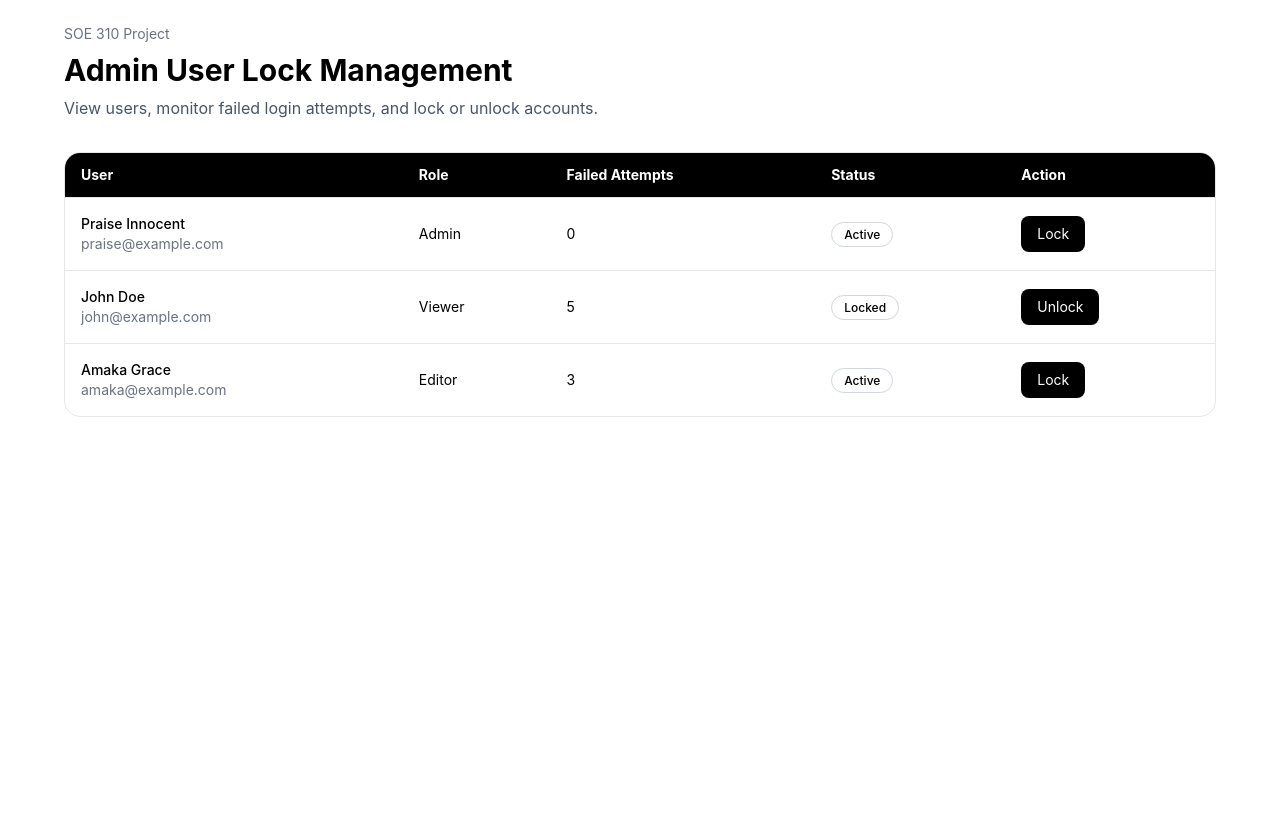
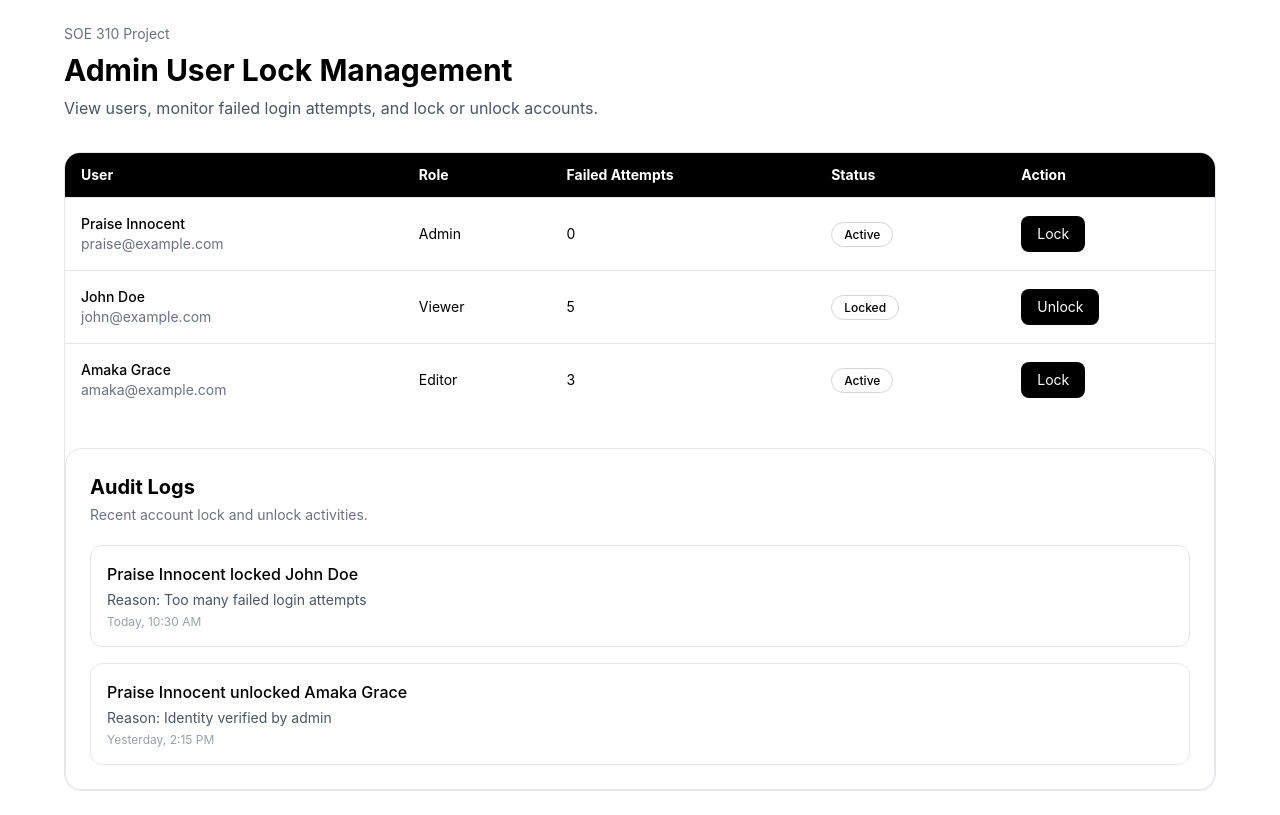
Before and after one commit to praisezedo/soe310-admin-lockscreen, a React (Vite) app: page / in a window 1280 px wide. Built offline with nearby package versions, Linux system fonts and the light colour scheme.

Commit message:
Add audit logs panel

```diff
--- a/src/App.tsx
+++ b/src/App.tsx
@@ -1,6 +1,7 @@
 import { mockUsers } from "./data/mockUsers";
 import { useState } from "react";
 import LockModal from "./components/lockModal";
+import AuditLogs from "./components/auditLogs";
 
 export default function App() {
 
@@ -67,6 +68,7 @@ const [selectedUser, setSelectedUser] = useState("");
               ))}
             </tbody>
           </table>
+          <AuditLogs/>
         </div>
       </section>
 
--- /dev/null
+++ b/src/components/auditLogs.tsx
@@ -0,0 +1,46 @@
+const logs = [
+  {
+    id: 1,
+    admin: "Praise Innocent",
+    action: "locked",
+    user: "John Doe",
+    reason: "Too many failed login attempts",
+    time: "Today, 10:30 AM",
+  },
+  {
+    id: 2,
+    admin: "Praise Innocent",
+    action: "unlocked",
+    user: "Amaka Grace",
+    reason: "Identity verified by admin",
+    time: "Yesterday, 2:15 PM",
+  },
+];
+
+export default function AuditLogs() {
+  return (
+    <section className="mt-8 rounded-2xl border border-gray-200 bg-white p-6">
+      <h2 className="text-xl font-bold">Audit Logs</h2>
+      <p className="mt-1 text-sm text-gray-500">
+        Recent account lock and unlock activities.
+      </p>
+
+      <div className="mt-5 space-y-4">
+        {logs.map((log) => (
+          <div
+            key={log.id}
+            className="rounded-xl border border-gray-200 p-4"
+          >
+            <p className="font-medium">
+              {log.admin} {log.action} {log.user}
+            </p>
+            <p className="mt-1 text-sm text-gray-600">
+              Reason: {log.reason}
+            </p>
+            <p className="mt-1 text-xs text-gray-400">{log.time}</p>
+          </div>
+        ))}
+      </div>
+    </section>
+  );
+}
```
